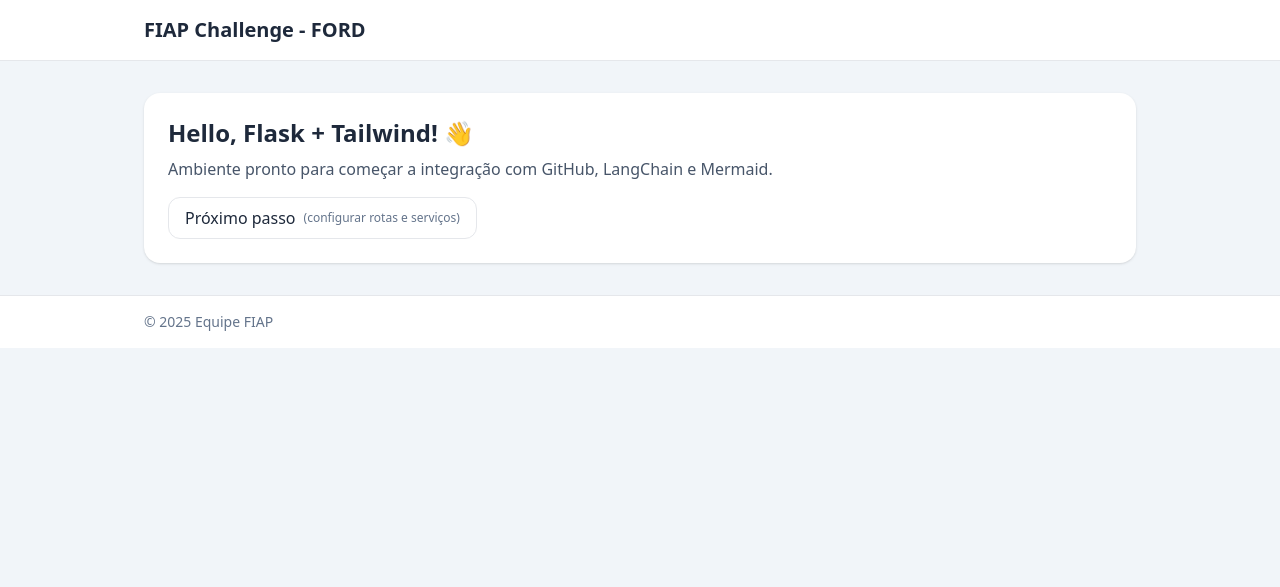
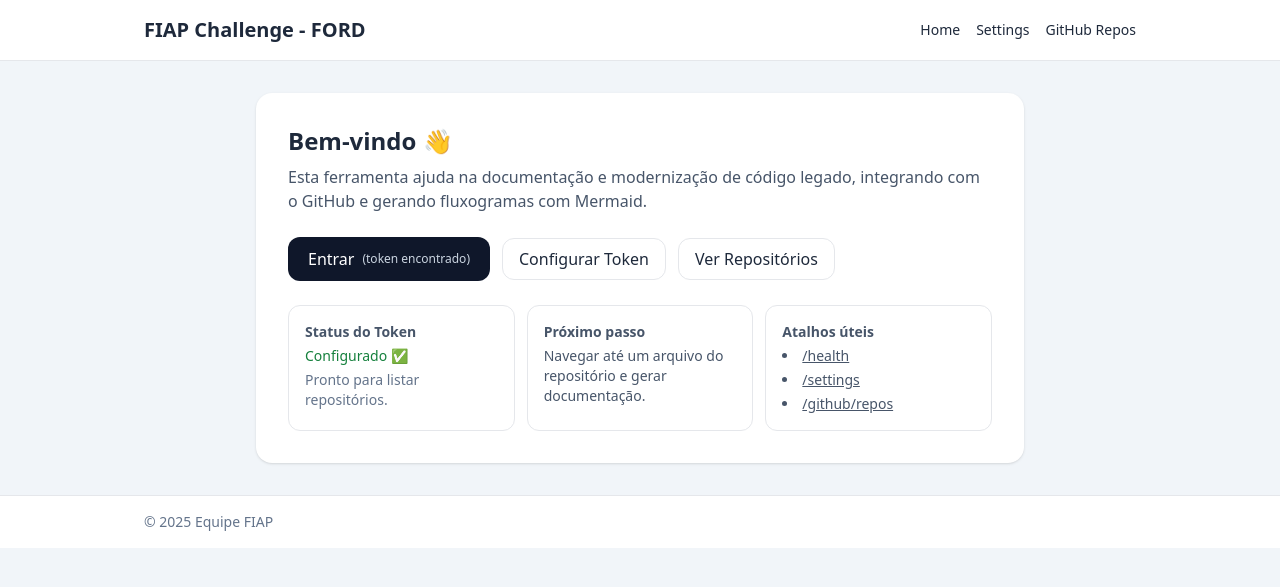
Before and after one commit to thiagodegan/axis, a Flask app: page / in a window 1280 px wide. Shown: the top 587 px of the page. Run offline with Flask 3, Linux system fonts and the light colour scheme; parts of the project's set-up code (start-up, migrations or seed data) failed here and were passed over; some libraries are stand-ins or nearby versions.

Commit message:
feat: botoes de navegacao

```diff
--- a/app.py
+++ b/app.py
@@ -25,7 +25,10 @@ def set_config_value(db, key: str, value: str | None):
 
 @app.get("/")
 def index():
-    return render_template("index.html")  # se quiser, crie um index.html ou use base
+    db = next(get_db())
+    enc_token = get_config_value(db, "github_token")
+    has_token = enc_token is not None
+    return render_template("index.html", has_token=has_token)
 
 @app.get("/health")
 def health():
@@ -95,5 +98,14 @@ def github_repos():
         flash(f"Erro ao listar repositórios: {e}", "error")
         return redirect(url_for("settings_get"))
 
+@app.get("/enter")
+def enter():
+    """Decide automaticamente pra onde ir ao clicar em 'Entrar' na home."""
+    db = next(get_db())
+    enc_token = get_config_value(db, "github_token")
+    if enc_token:
+        return redirect(url_for("github_repos"))
+    return redirect(url_for("settings_get"))
+
 if __name__ == "__main__":
     app.run(debug=True)
--- a/templates/base.html
+++ b/templates/base.html
@@ -9,8 +9,21 @@
   </head>
   <body class="bg-slate-100 text-slate-800">
     <header class="border-b bg-white">
-      <div class="max-w-5xl mx-auto px-4 py-4">
-        <h1 class="text-xl font-bold">FIAP Challenge - FORD</h1>
+      <div
+        class="max-w-5xl mx-auto px-4 py-4 flex items-center justify-between"
+      >
+        <h1 class="text-xl font-bold">
+          <a href="{{ url_for('index') }}">FIAP Challenge - FORD</a>
+        </h1>
+        <nav class="flex items-center gap-4 text-sm">
+          <a class="hover:underline" href="{{ url_for('index') }}">Home</a>
+          <a class="hover:underline" href="{{ url_for('settings_get') }}"
+            >Settings</a
+          >
+          <a class="hover:underline" href="{{ url_for('github_repos') }}"
+            >GitHub Repos</a
+          >
+        </nav>
       </div>
     </header>
 
--- a/templates/index.html
+++ b/templates/index.html
@@ -1,17 +1,79 @@
 {% extends "base.html" %} {% block content %}
-<div class="rounded-2xl bg-white shadow p-6">
-  <h2 class="text-2xl font-semibold mb-2">Hello, Flask + Tailwind! 👋</h2>
-  <p class="text-slate-600">
-    Ambiente pronto para começar a integração com GitHub, LangChain e Mermaid.
-  </p>
-  <div class="mt-4">
-    <a
-      href="#"
-      class="inline-flex items-center gap-2 rounded-xl border px-4 py-2 hover:bg-slate-50"
+
+<div class="max-w-3xl mx-auto space-y-6">
+  <div class="rounded-2xl bg-white shadow p-8">
+    <h2 class="text-2xl font-semibold mb-2">Bem-vindo 👋</h2>
+    <p class="text-slate-600">
+      Esta ferramenta ajuda na documentação e modernização de código legado,
+      integrando com o GitHub e gerando fluxogramas com Mermaid.
+    </p>
+
+    <div class="mt-6 flex flex-wrap items-center gap-3">
+      <!-- Botão principal: decide rota automaticamente (/enter) -->
+      <a
+        href="{{ url_for('enter') }}"
+        class="inline-flex items-center gap-2 rounded-xl bg-slate-900 text-white px-5 py-2.5 hover:opacity-90"
+      >
+        Entrar {% if has_token %}
+        <span class="text-xs text-slate-300">(token encontrado)</span>
+        {% else %}
+        <span class="text-xs text-slate-300">(configure o token)</span>
+        {% endif %}
+      </a>
+
+      <!-- Acesso direto às telas (atalhos) -->
+      <a
+        href="{{ url_for('settings_get') }}"
+        class="inline-flex items-center gap-2 rounded-xl border px-4 py-2 hover:bg-slate-50"
+      >
+        Configurar Token
+      </a>
+
+      <a
+        href="{{ url_for('github_repos') }}"
+        class="inline-flex items-center gap-2 rounded-xl border px-4 py-2 hover:bg-slate-50"
+      >
+        Ver Repositórios
+      </a>
+    </div>
+
+    <div
+      class="mt-6 grid grid-cols-1 md:grid-cols-3 gap-3 text-sm text-slate-600"
     >
-      Próximo passo
-      <span class="text-xs text-slate-500">(configurar rotas e serviços)</span>
-    </a>
+      <div class="rounded-xl border p-4">
+        <div class="font-semibold mb-1">Status do Token</div>
+        {% if has_token %}
+        <div class="text-green-700">Configurado ✅</div>
+        <div class="text-slate-500 mt-1">Pronto para listar repositórios.</div>
+        {% else %}
+        <div class="text-red-700">Não configurado ❌</div>
+        <div class="text-slate-500 mt-1">Clique em “Configurar Token”.</div>
+        {% endif %}
+      </div>
+      <div class="rounded-xl border p-4">
+        <div class="font-semibold mb-1">Próximo passo</div>
+        <div>Navegar até um arquivo do repositório e gerar documentação.</div>
+      </div>
+      <div class="rounded-xl border p-4">
+        <div class="font-semibold mb-1">Atalhos úteis</div>
+        <ul class="list-disc list-inside space-y-1">
+          <li>
+            <a class="underline" href="{{ url_for('health') }}">/health</a>
+          </li>
+          <li>
+            <a class="underline" href="{{ url_for('settings_get') }}"
+              >/settings</a
+            >
+          </li>
+          <li>
+            <a class="underline" href="{{ url_for('github_repos') }}"
+              >/github/repos</a
+            >
+          </li>
+        </ul>
+      </div>
+    </div>
   </div>
 </div>
+
 {% endblock %}
```
